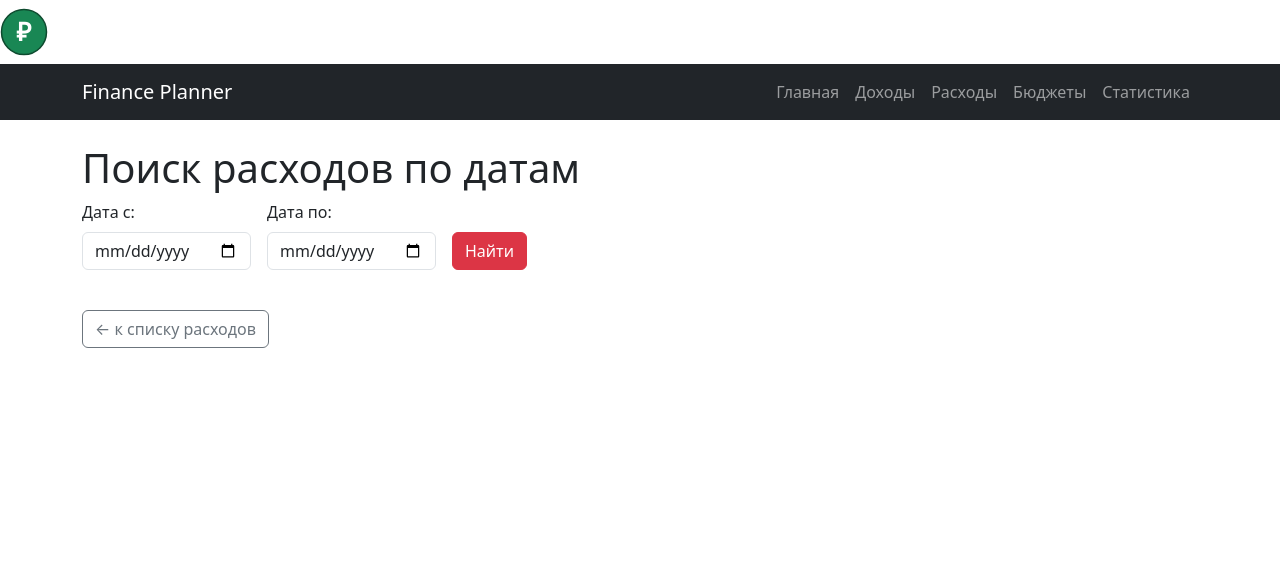
After one commit to G1eeb/finance_planner, a Django app: page /expenses/filter/ in a window 1280 px wide. The commit adds this page. Shown: the top 588 px of the page. Run offline with Django 5.2, Linux system fonts and the light colour scheme.

Commit message:
PR7: add expense search and statistics pages

```diff
--- /dev/null
+++ b/expenses/templates/expenses/expense_filter.html
@@ -0,0 +1,52 @@
+{% extends "base.html" %}
+
+{% block title %}
+Поиск расходов — Finance Planner
+{% endblock %}
+
+{% block content %}
+<h1>Поиск расходов по датам</h1>
+
+<form method="get" class="mb-4">
+    <div class="row g-3 align-items-end">
+        <div class="col-auto">
+            <label for="date_from" class="form-label">Дата с:</label>
+            <input type="date" id="date_from" name="date_from"
+                   class="form-control" value="{{ date_from }}">
+        </div>
+        <div class="col-auto">
+            <label for="date_to" class="form-label">Дата по:</label>
+            <input type="date" id="date_to" name="date_to"
+                   class="form-control" value="{{ date_to }}">
+        </div>
+        <div class="col-auto">
+            <button type="submit" class="btn btn-danger">
+                Найти
+            </button>
+        </div>
+    </div>
+</form>
+
+{% if date_from and date_to %}
+    <h2>Результаты</h2>
+    <p>
+        Период: {{ date_from }} — {{ date_to }},
+        найдено: {{ expenses|length }}
+    </p>
+
+    <div class="expenses-list">
+        {% for expense in expenses %}
+            {% include "expenses/includes/expense_card.html" %}
+        {% empty %}
+            <div class="alert alert-info">
+                За указанный период расходов нет.
+            </div>
+        {% endfor %}
+    </div>
+{% endif %}
+
+<a href="{% url 'expenses:list' %}"
+   class="btn btn-outline-secondary mt-3">
+    ← к списку расходов
+</a>
+{% endblock %}
--- a/expenses/templates/expenses/expense_list.html
+++ b/expenses/templates/expenses/expense_list.html
@@ -6,6 +6,10 @@
 
 {% block content %}
 <h1>Расходы</h1>
+
+<a href="{% url 'expenses:filter' %}" class="btn btn-outline-danger mb-3">
+    Поиск по датам
+</a>
 
 <p>Всего расходов: {{ expenses|length }}</p>
 
--- a/expenses/urls.py
+++ b/expenses/urls.py
@@ -5,5 +5,7 @@ app_name = "expenses"
 
 urlpatterns = [
     path("", views.expenses, name="list"),
+    path("filter/", views.expense_filter, name="filter"),
+    path("statistics/", views.expense_statistics, name="statistics"),
     path("<int:expense_id>/", views.expense_detail, name="detail"),
 ]
--- a/expenses/views.py
+++ b/expenses/views.py
@@ -46,3 +46,55 @@ def expense_detail(request, expense_id):
         {"expense": expense},
         status=404 if expense is None else 200,
     )
+
+
+def expense_filter(request):
+    """Поиск расходов по диапазону дат (параметризованный SQL)."""
+    date_from = request.GET.get("date_from", "").strip()
+    date_to = request.GET.get("date_to", "").strip()
+
+    expenses_list = []
+    if date_from and date_to:
+        conn = sqlite3.connect(DB_PATH)
+        conn.row_factory = sqlite3.Row
+        expenses_list = conn.execute("""
+            SELECT e.id, e.amount, e.date,
+                   c.name AS category_name
+            FROM expenses e
+            JOIN categories c ON e.category_id = c.id
+            WHERE e.date BETWEEN ? AND ?
+            ORDER BY e.date DESC
+        """, (date_from, date_to)).fetchall()
+        conn.close()
+
+    return render(
+        request,
+        "expenses/expense_filter.html",
+        {
+            "expenses": expenses_list,
+            "date_from": date_from,
+            "date_to": date_to,
+        },
+    )
+
+
+def expense_statistics(request):
+    """Статистика расходов по категориям (GROUP BY + HAVING)."""
+    conn = sqlite3.connect(DB_PATH)
+    conn.row_factory = sqlite3.Row
+    stats = conn.execute("""
+        SELECT c.name AS category_name,
+               SUM(e.amount) AS total,
+               COUNT(e.id) AS count
+        FROM expenses e
+        JOIN categories c ON e.category_id = c.id
+        GROUP BY c.id, c.name
+        ORDER BY total DESC
+    """).fetchall()
+    conn.close()
+
+    return render(
+        request,
+        "expenses/expense_statistics.html",
+        {"stats": stats},
+    )
--- a/templates/includes/navigation.html
+++ b/templates/includes/navigation.html
@@ -16,6 +16,9 @@
             <a class="nav-link" href="{% url 'budgets:list' %}">
                 Бюджеты
             </a>
+            <a class="nav-link" href="{% url 'expenses:statistics' %}">
+                Статистика
+            </a>
         </div>
     </div>
 </nav>
```
Also changed, not shown: expenses/templates/expenses/expense_statistics.html (added, +39 -0 lines).
